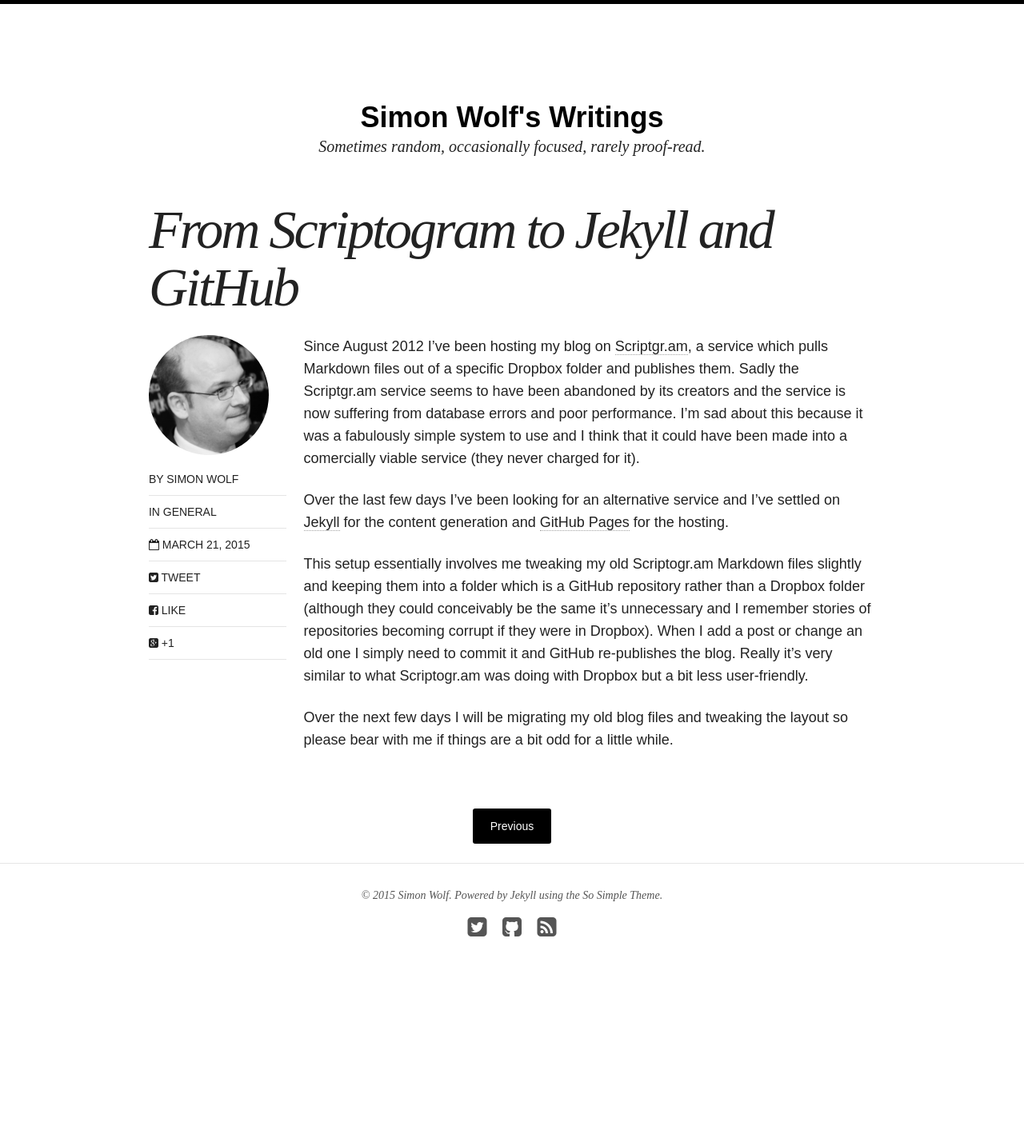
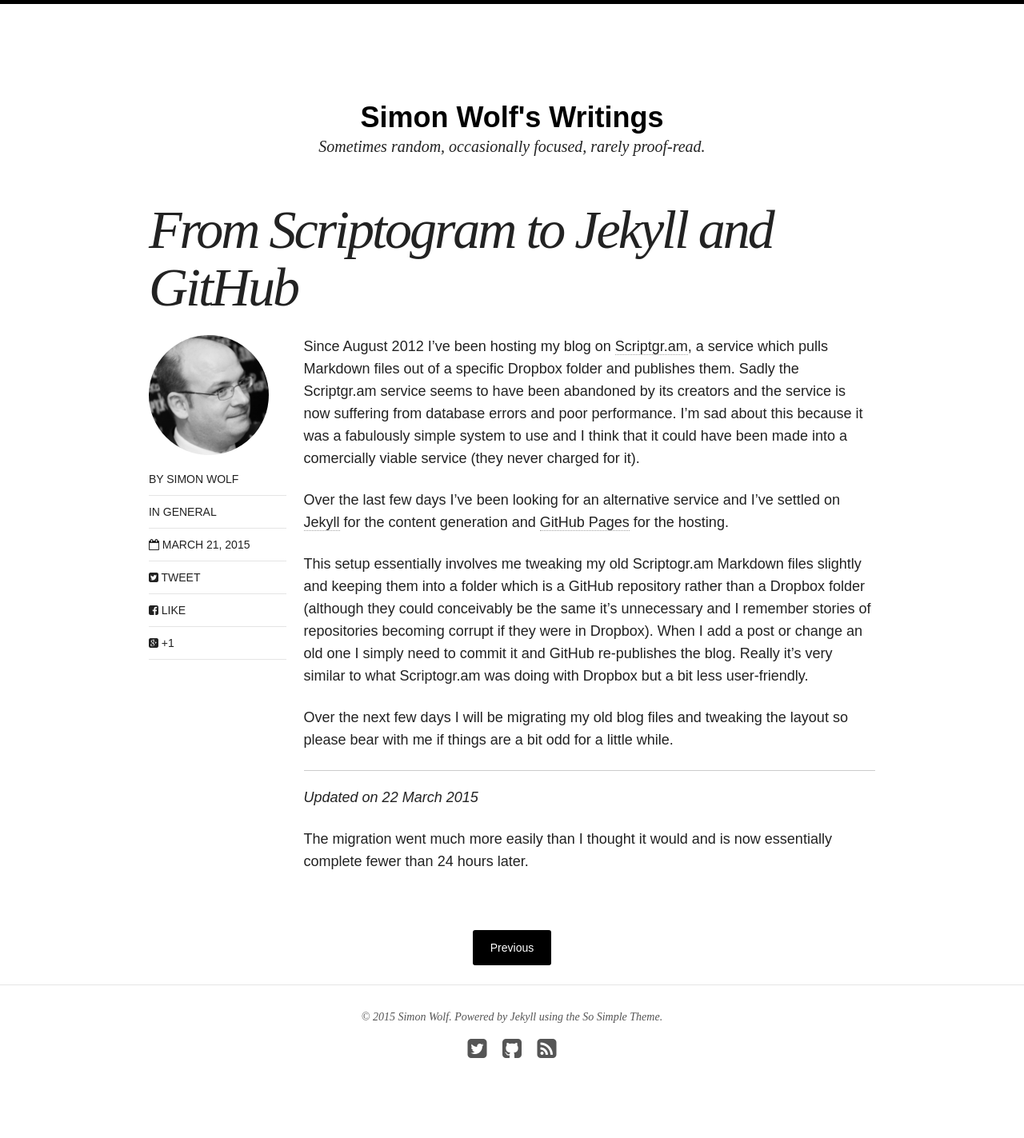
Before and after one commit to ottersoftware/ottersoftware.github.io, a Jekyll site: the page built from _posts/2015-03-21-from-scriptogram-to-jekyll-and-github.md, in a window 1280 px wide. Shown: the whole page at 80% size. Built offline with Jekyll 4.4.1, drawn with Linux system fonts in a browser that asks for light colours; nearby versions of some CDN libraries; before the commit the page ends 1271 px from its top, so only the background shows below that.

Commit message:
Updated the migration post.

```diff
--- a/_posts/2015-03-21-from-scriptogram-to-jekyll-and-github.md
+++ b/_posts/2015-03-21-from-scriptogram-to-jekyll-and-github.md
@@ -14,3 +14,9 @@
 This setup essentially involves me tweaking my old Scriptogr.am Markdown files slightly and keeping them into a folder which is a GitHub repository rather than a Dropbox folder (although they could conceivably be the same it's unnecessary and I remember stories of repositories becoming corrupt if they were in Dropbox). When I add a post or change an old one I simply need to commit it and GitHub re-publishes the blog. Really it's very similar to what Scriptogr.am was doing with Dropbox but a bit less user-friendly.
 
 Over the next few days I will be migrating my old blog files and tweaking the layout so please bear with me if things are a bit odd for a little while.
+
+---
+
+*Updated on 22 March 2015*
+
+The migration went much more easily than I thought it would and is now essentially complete fewer than 24 hours later.
```
